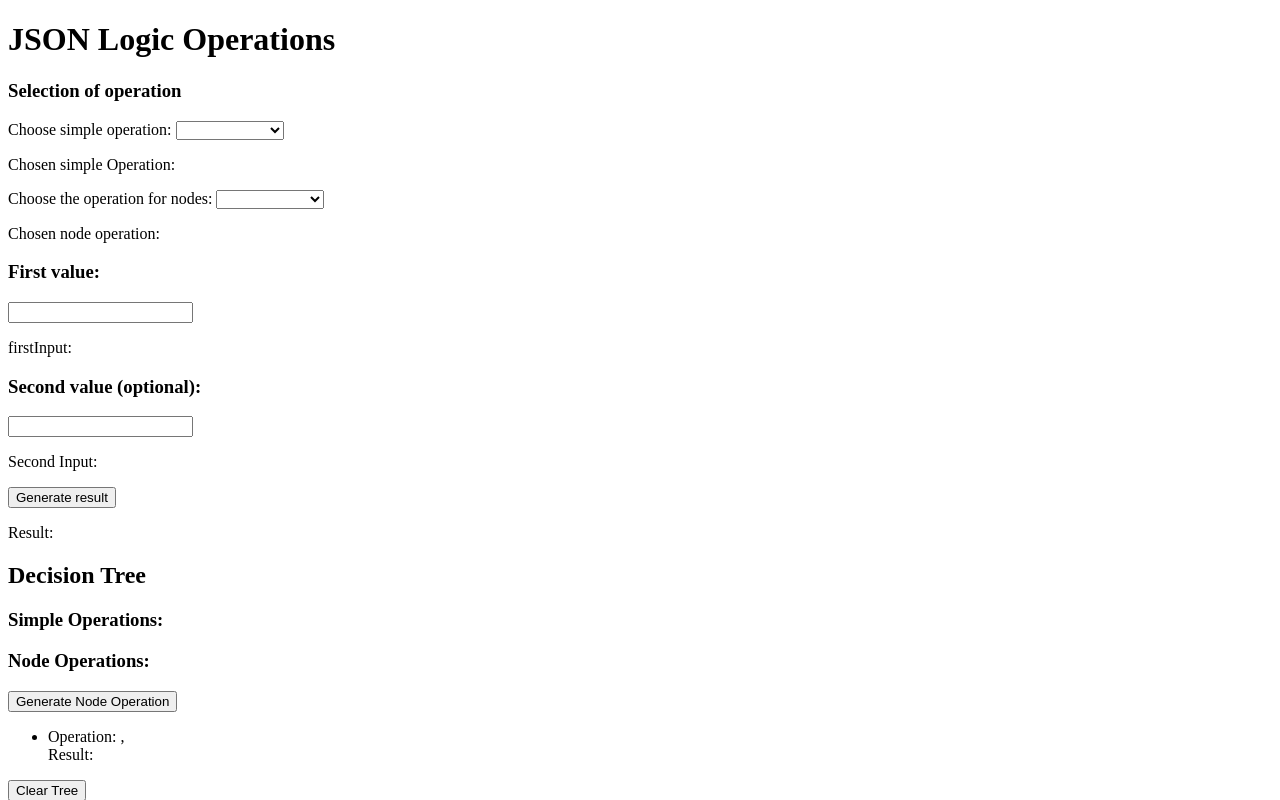
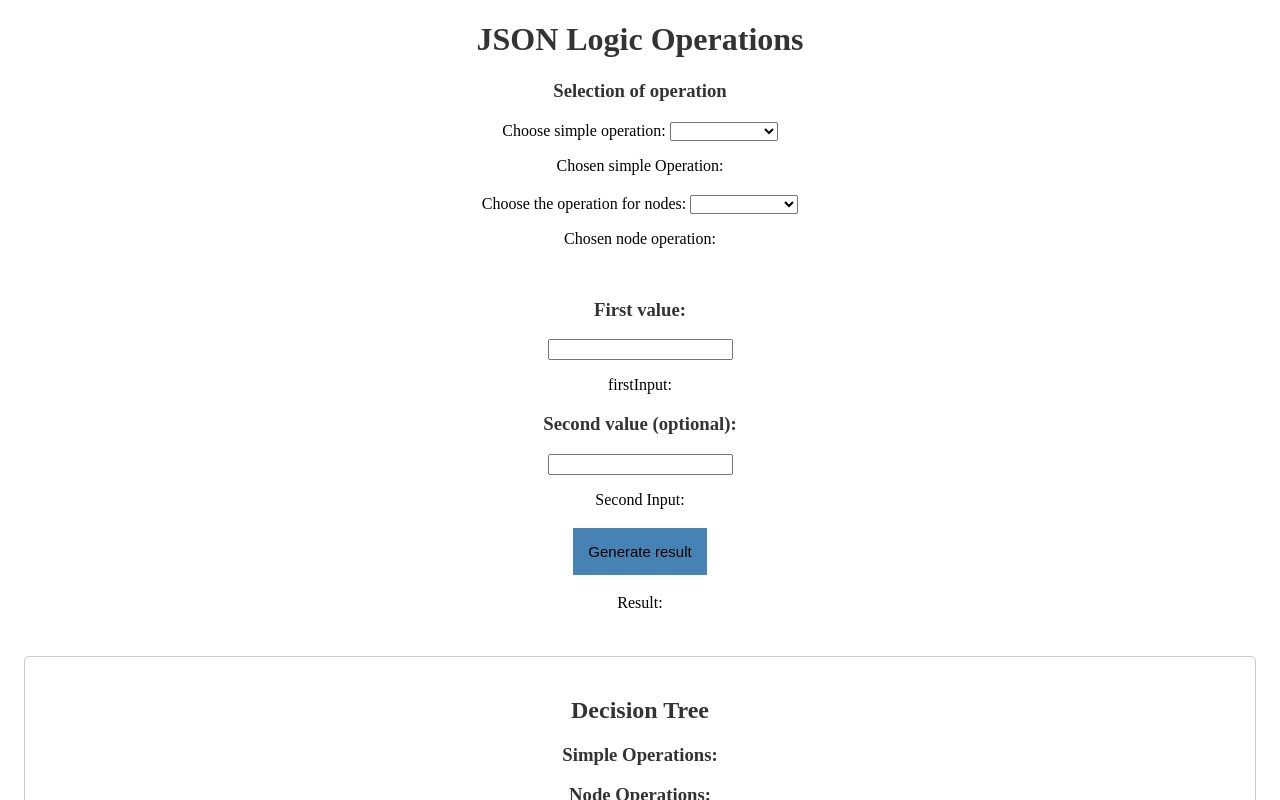
Before and after one commit to tulainov/jsonLogicApplication, an Angular app: page / in a window 1280 px wide. Shown: the top 800 px of the page. Built offline with nearby package versions, Linux system fonts and the light colour scheme.

Commit message:
added style. Hopefully with this my task will be done!

```diff
--- a/src/app/expressions/expressions.component.css
+++ b/src/app/expressions/expressions.component.css
@@ -0,0 +1,48 @@
+body {
+  font-family: "Franklin Gothic Book", sans-serif;
+
+}
+
+h1, h2, h3 {
+  color: #333;
+  text-align: center;
+}
+
+#simpleOperation, #nodesOperation {
+  margin: 20px;
+  text-align: center;
+}
+
+section {
+  margin: 16px;
+  border: 10px;
+  padding: 12px;
+  text-align: center;
+}
+
+button {
+  background-color: steelblue;
+  border: none;
+  color: black;
+  padding: 15px;
+  text-align: center;
+  text-decoration: none;
+  display: inline-block;
+  font-size: 15px;
+  cursor: pointer;
+  margin: 3px;
+}
+
+button:hover {
+  background-color: lightblue;
+}
+
+#tree {
+  border: 1px solid #ccc;
+  padding: 20px;
+  border-radius: 5px;
+}
+
+#tree ul {
+  list-style-type: none;
+}
```
Also changed, not shown: src/app/expressions/expressions.component.html (+0 -15 lines), src/app/expressions/expressions.component.ts (+0 -9 lines).
